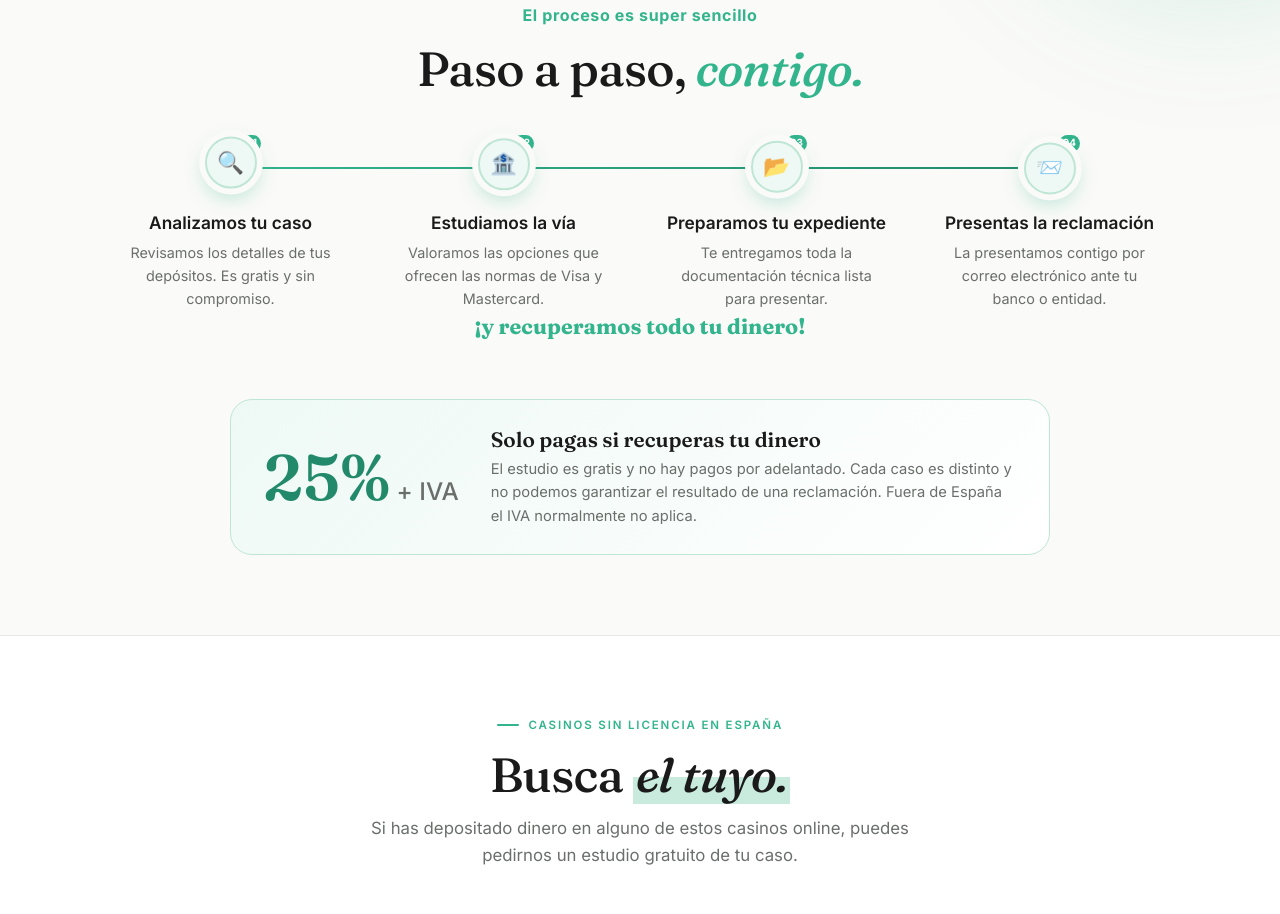
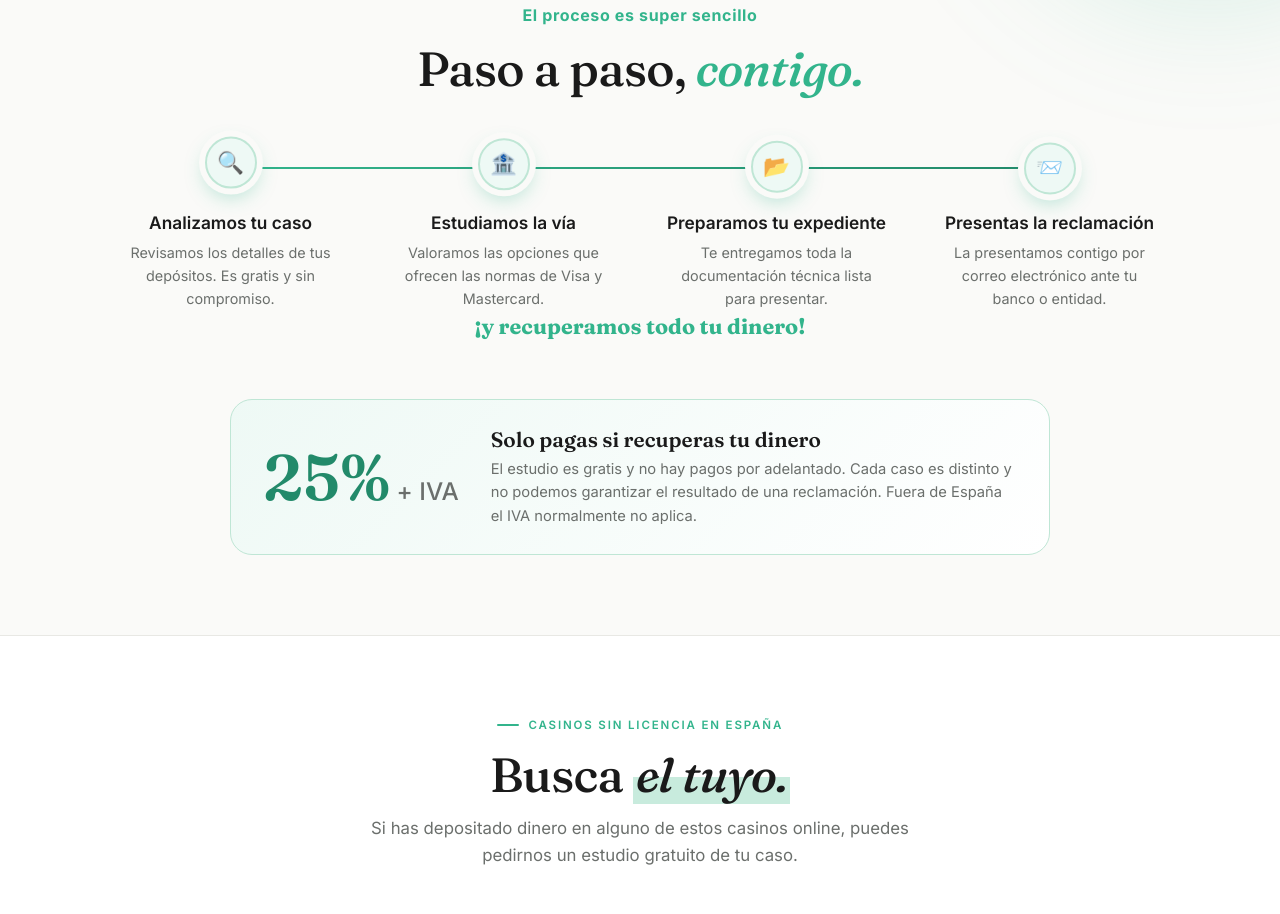
Before and after one commit to Equilibratucamino/etc-reclamaciones, a plain HTML site: page index.html in a window 1280 px wide. Shown: the part 1860-2774 px from the top of the page. Drawn offline with Linux system fonts and the light colour scheme.

Commit message:
fix: ocultar badges 01-02-03-04 en sección proceso
Co-Authored-By: Claude Sonnet 4.6 <noreply@anthropic.com>

```diff
--- a/index.html
+++ b/index.html
@@ -176,8 +176,7 @@ section.block{position:relative;padding-block:5rem}
 @keyframes floatStep{0%,100%{transform:translateY(0) scale(1)}50%{transform:translateY(-7px) scale(1)}}
 .steps p{color:var(--muted);font-size:.9rem;max-width:24ch}
 /* step number badge */
-.steps li .step-num{position:absolute;top:-.5rem;right:calc(50% - 1.9rem);font-size:.62rem;font-weight:700;color:var(--on-green);background:var(--green);border-radius:999px;padding:.05em .4em;line-height:1.6;opacity:0;transform:scale(.5);transition:opacity .3s ease var(--d,.05s),transform .3s cubic-bezier(.34,1.56,.64,1) var(--d,.05s)}
-.steps.proc-in li .step-num{opacity:1;transform:scale(1)}
+.steps li .step-num{display:none}
 /* head + fee reveal */
 #proceso .head{opacity:0;transform:translateY(20px);transition:opacity .6s ease,transform .6s ease}
 #proceso .head.proc-in{opacity:1;transform:none}
```
